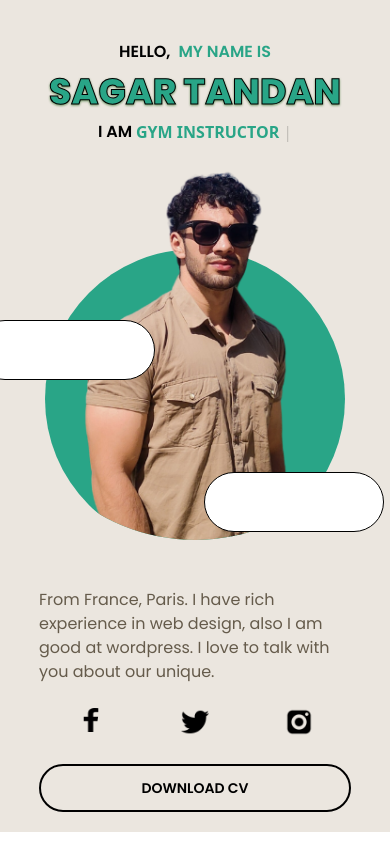
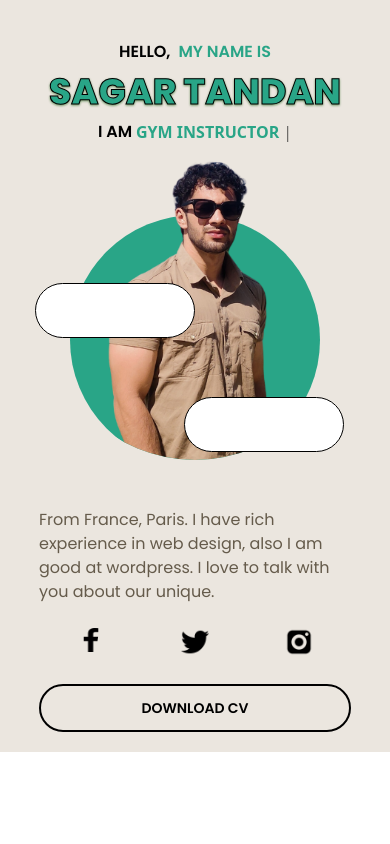
Before and after one commit to sagar-tandan/my_portfolio, a React (Vite) app: page / in a window 390 px wide. Built offline with nearby package versions, Linux system fonts and the light colour scheme.

Commit message:
updated photo

```diff
--- a/src/user/Home.jsx
+++ b/src/user/Home.jsx
@@ -56,17 +56,17 @@ export default function Home() {
           {/* intro ended here */}
 
           <div className="flex flex-col justify-center items-center lg:flex-row-reverse w-full ">
-            <div className={`w-[380px] h-[380px] md:w-[500px] md:h-[500px] relative flex justify-center items-center mt-4`}>
-              <div className="w-[380px] h-[380px] md:w-[500px] md:h-[500px] rounded-full overflow-hidden relative">
-                <div className="relative w-[300px] h-[300px] bg-[#29a587] rounded-full top-[89px] left-[40px] md:w-[400px] md:h-[400px] md:top-[109px] md:left-[50px]"></div>
+            <div className={`w-[300px] h-[300px] md:w-[500px] md:h-[500px] relative flex justify-center items-center mt-4`}>
+              <div className="w-[300px] h-[300px] md:w-[500px] md:h-[500px] rounded-full overflow-hidden relative">
+                <div className="relative w-[250px] h-[250px] bg-[#29a587] rounded-full top-[55px] left-[25px] md:w-[400px] md:h-[400px] md:top-[109px] md:left-[50px]"></div>
                 <img
                   src={sagar}
                   alt="Your Image"
-                  class="w-[470px] h-[470px] z-20 md:w-[500px] md:h-[590px] object-cover object-center rounded-full absolute top-[46%] left-[55%] md:top-[45%] md:left-[54%] transform -translate-x-1/2 -translate-y-1/2"
+                  class="w-[370px] h-[370px] z-20 md:w-[500px] md:h-[590px] object-cover object-center rounded-full absolute top-[43%] left-[55%] md:top-[45%] md:left-[54%] transform -translate-x-1/2 -translate-y-1/2"
                 ></img>
               </div>
-              <div className="border-[1px] border-black bg-white w-[180px] h-[60px] md:w-[200px] md:h-[70px] rounded-full z-30 absolute bottom-13 left-[-30px] md:left-[-30px] " ></div>
-              <div className="border-[1px] border-black bg-white w-[180px] h-[60px] md:w-[200px] md:h-[70px]  rounded-full z-30 absolute bottom-2 right-[1px] md:right-2"></div>
+              <div className="border-[1px] border-black bg-white w-[160px] h-[55px] md:w-[200px] md:h-[70px] rounded-full z-30 absolute bottom-13 left-[-10px] md:left-[-30px] " ></div>
+              <div className="border-[1px] border-black bg-white w-[160px] h-[55px] md:w-[200px] md:h-[70px]  rounded-full z-30 absolute bottom-2 right-[1px] md:right-2"></div>
             </div>
 
             <div className="flex flex-col justify-center items-center mt-12 w-[80%] md:w-1/2">
```
